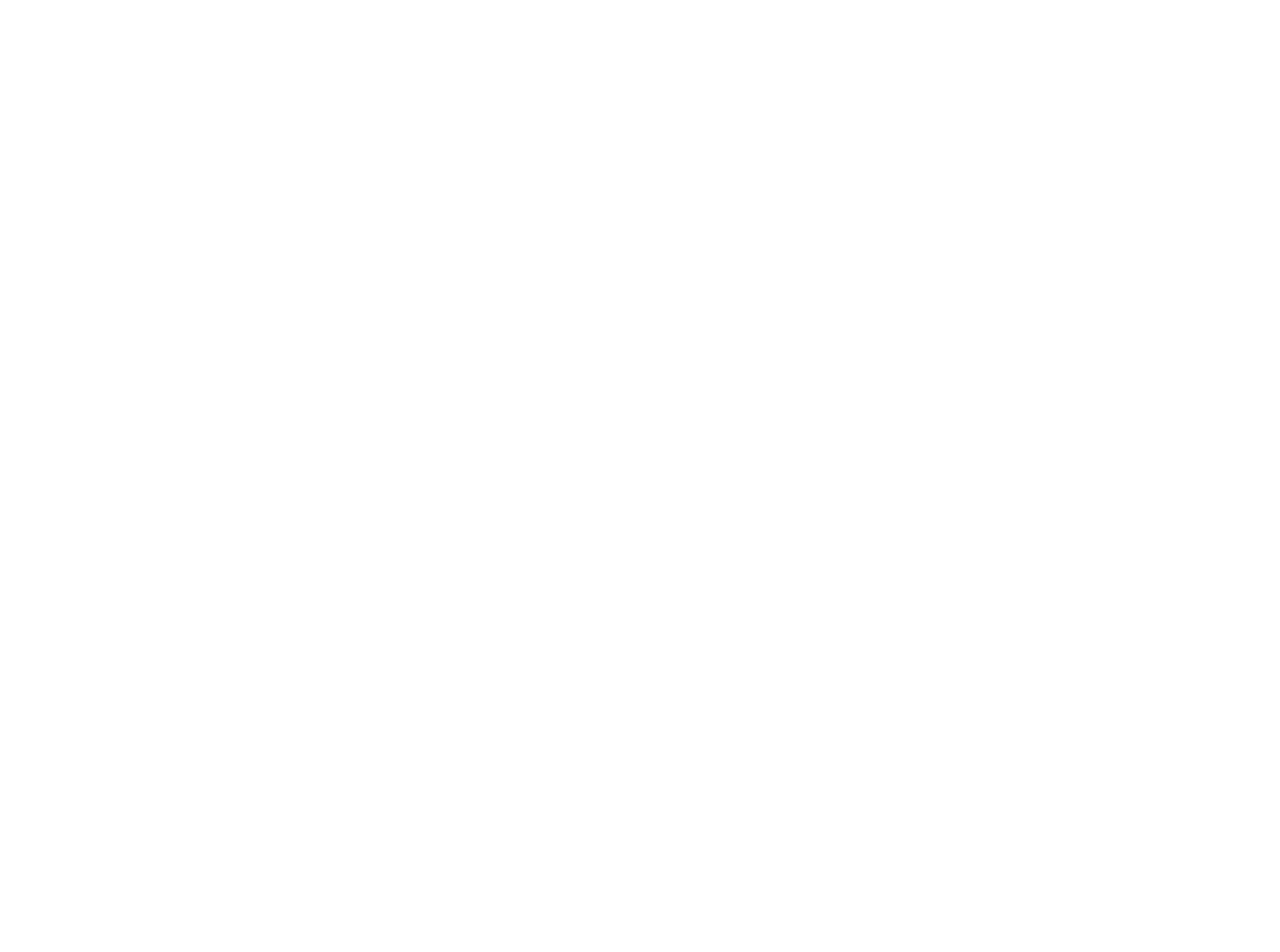
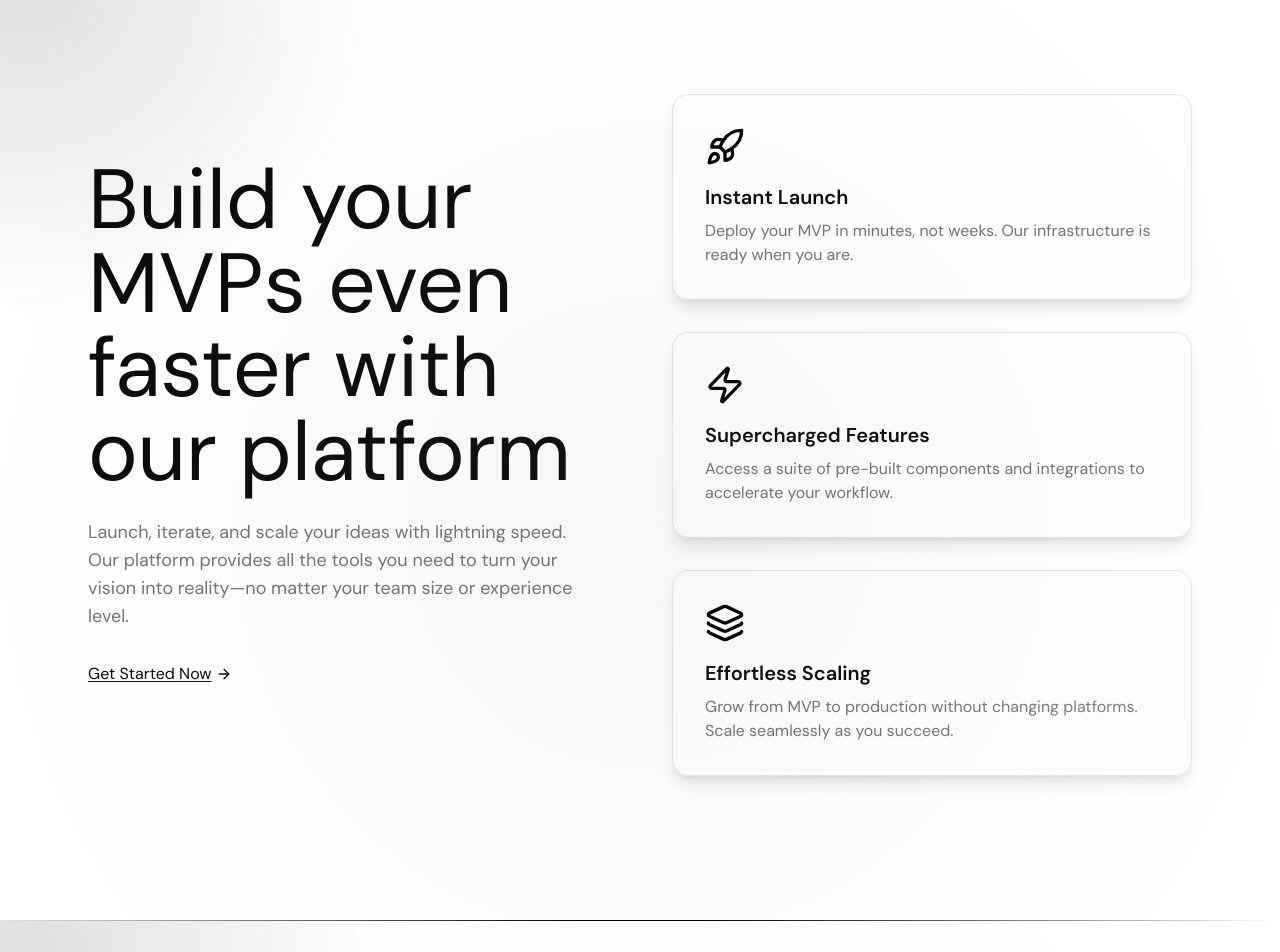
Before and after one commit to EasyGoDocs/easygodocs, a Next.js app: page / in a window 1280 px wide. Shown: the part 1700-2652 px from the top of the page. Before the commit the page ends 1650 px from the top, so only its background shows below. Built offline with nearby package versions, Linux system fonts and the light colour scheme.

Commit message:
feat: about us page and mvp section

```diff
--- a/src/app/(public)/page.tsx
+++ b/src/app/(public)/page.tsx
@@ -1,6 +1,14 @@
 import React from "react";
-import { HeroSection } from "@/components/blocks/hero-section-1";
+import { HeroSection } from "@/components/page-components/hero-section-1";
+import AboutUsSection from "@/components/page-components/about-us-section";
+import MvpPromoSection from "@/components/page-components/mvp-promo-section";
 
 export default function page() {
-  return <HeroSection />;
+  return (
+    <>
+      <HeroSection />
+      <MvpPromoSection />
+      <AboutUsSection />
+    </>
+  );
 }
--- /dev/null
+++ b/src/components/page-components/about-us-section.tsx
@@ -0,0 +1,76 @@
+"use client";
+import React from "react";
+import Link from "next/link";
+import { Button, buttonVariants } from "@/components/ui/button";
+import { cn } from "@/lib/utils";
+import { ArrowRight } from "lucide-react";
+
+export function AboutUsSection() {
+  return (
+    <section className="relative overflow-hidden py-24 md:py-36 bg-background">
+      <div className="h-[1px] w-full bg-gradient-to-r from-white via-black to-white absolute top-0"></div>
+      {/* Radial gradient top left */}
+      <div
+        aria-hidden="true"
+        className="pointer-events-none absolute -top-32 -left-32 w-[32rem] h-[32rem] rounded-full bg-[radial-gradient(circle_at_30%_30%,rgba(0,0,0,0.12)_0%,transparent_70%)] z-0"
+      />
+      {/* Radial gradient bottom right */}
+      <div
+        aria-hidden="true"
+        className="pointer-events-none absolute bottom-0 right-0 w-[25rem] h-[25rem] rounded-full bg-[radial-gradient(circle_at_70%_70%,rgba(255,255,255,0.10)_0%,transparent_90%)] z-0"
+      />
+      {/* Subtle center radial gradient */}
+      <div
+        aria-hidden="true"
+        className="pointer-events-none absolute inset-0 w-full h-full bg-[radial-gradient(circle_at_50%_60%,rgba(128,128,128,0.07)_0%,transparent_80%)] z-0"
+      />
+
+      <div className="mx-auto max-w-6xl px-6 flex flex-col md:flex-row items-center md:items-start gap-12 md:gap-16 text-left">
+        {/* Left: Cards */}
+        <div className="flex-1 w-full grid grid-cols-1 gap-8 md:grid-cols-1 xl:grid-cols-1">
+          <div className="flex flex-col gap-8">
+            <div className="bg-card/80 rounded-2xl p-8 shadow-lg border border-border">
+              <h3 className="text-2xl font-semibold text-foreground mb-2">
+                Our Mission
+              </h3>
+              <p className="text-muted-foreground">
+                To revolutionize the way teams approach documentation by
+                providing modern, intuitive, and collaborative tools that fit
+                seamlessly into your workflow.
+              </p>
+            </div>
+            <div className="bg-card/80 rounded-2xl p-8 shadow-lg border border-border">
+              <h3 className="text-2xl font-semibold text-foreground mb-2">
+                Our Team
+              </h3>
+              <p className="text-muted-foreground">
+                A diverse group of engineers, designers, and creators dedicated
+                to building the future of documentation. We value innovation,
+                transparency, and user-centric design.
+              </p>
+            </div>
+          </div>
+        </div>
+        {/* Right: Text */}
+        <div className="flex-1 max-w-xl">
+          <h2 className="text-balance text-4xl md:text-7xl lg:mt-16 xl:text-[5.25rem] mb-6">
+            About Us
+          </h2>
+          <p className="max-w-lg text-lg text-muted-foreground mb-8">
+            We are passionate about making documentation effortless, beautiful,
+            and accessible for everyone. Our mission is to empower teams to
+            create, share, and maintain world-class documentation with ease.
+          </p>
+          <Link
+            href="#contact"
+            className="group inline-flex items-center justify-center gap-1 underline underline-offset-2 hover:scale-105 transition ease-linear duration-100"
+          >
+            Contact Us <ArrowRight className="size-4" />
+          </Link>
+        </div>
+      </div>
+    </section>
+  );
+}
+
+export default AboutUsSection;
--- a/src/components/blocks/hero-section-1.tsx
+++ b/src/components/page-components/hero-section-1.tsx
@@ -104,10 +104,10 @@ export function HeroSection() {
                     </div>
                   </Link>
 
-                  <h1 className="mt-8 max-w-4xl mx-auto text-balance text-6xl md:text-7xl lg:mt-16 xl:text-[5.25rem]">
+                  <h1 className="mt-8 max-w-4xl mx-auto text-balance text-4xl md:text-7xl lg:mt-16 xl:text-[5.25rem]">
                     Modern Solutions to Master Documentation
                   </h1>
-                  <p className="mx-auto mt-8 max-w-2xl text-balance text-lg">
+                  <p className="mx-auto mt-8 max-w-2xl text-muted-foreground text-lg">
                     &quot;Documentation should be as easy as writing code.
                     EasyGoDocs makes it possible.&quot;
                   </p>
--- /dev/null
+++ b/src/components/page-components/mvp-promo-section.tsx
@@ -0,0 +1,84 @@
+"use client";
+import React from "react";
+import Link from "next/link";
+import { Rocket, Zap, Layers, ArrowRight } from "lucide-react";
+
+export function MvpPromoSection() {
+  return (
+    <section className="relative overflow-hidden py-24 md:py-36 bg-background">
+      <div className="h-[1px] w-full bg-gradient-to-r from-white via-black to-white absolute top-0"></div>
+      {/* Radial gradient top left */}
+      <div
+        aria-hidden="true"
+        className="pointer-events-none absolute -top-32 -left-32 w-[32rem] h-[32rem] rounded-full bg-[radial-gradient(circle_at_30%_30%,rgba(0,0,0,0.12)_0%,transparent_70%)] z-0"
+      />
+      {/* Radial gradient bottom right */}
+      <div
+        aria-hidden="true"
+        className="pointer-events-none absolute bottom-0 right-0 w-[25rem] h-[25rem] rounded-full bg-[radial-gradient(circle_at_70%_70%,rgba(255,255,255,0.10)_0%,transparent_90%)] z-0"
+      />
+      {/* Subtle center radial gradient */}
+      <div
+        aria-hidden="true"
+        className="pointer-events-none absolute inset-0 w-full h-full bg-[radial-gradient(circle_at_50%_60%,rgba(128,128,128,0.07)_0%,transparent_80%)] z-0"
+      />
+
+      <div className="mx-auto max-w-6xl px-6 flex flex-col md:flex-row items-center md:items-start gap-12 md:gap-16 text-left">
+        {/* Left: Text */}
+        <div className="flex-1 max-w-xl">
+          <h2 className="text-balance text-4xl md:text-7xl lg:mt-16 xl:text-[5.25rem] mb-6">
+            Build your MVPs even faster with our platform
+          </h2>
+          <p className="max-w-lg text-lg text-muted-foreground mb-8">
+            Launch, iterate, and scale your ideas with lightning speed. Our
+            platform provides all the tools you need to turn your vision into
+            reality—no matter your team size or experience level.
+          </p>
+          <Link
+            href="#get-started"
+            className="group inline-flex items-center justify-center gap-1 underline underline-offset-2 hover:scale-105 transition ease-linear duration-100"
+          >
+            Get Started Now <ArrowRight className="size-4" />
+          </Link>
+        </div>
+        {/* Right: Feature Cards */}
+        <div className="flex-1 w-full grid grid-cols-1 gap-8 md:grid-cols-1 xl:grid-cols-1">
+          <div className="flex flex-col gap-8">
+            <div className="bg-card/80 rounded-2xl p-8 shadow-lg border border-border transition-transform hover:-translate-y-2 hover:shadow-2xl duration-200">
+              <Rocket className="h-10 w-10 text-black mb-4" />
+              <h3 className="text-xl font-semibold text-foreground mb-2">
+                Instant Launch
+              </h3>
+              <p className="text-muted-foreground">
+                Deploy your MVP in minutes, not weeks. Our infrastructure is
+                ready when you are.
+              </p>
+            </div>
+            <div className="bg-card/80 rounded-2xl p-8 shadow-lg border border-border transition-transform hover:-translate-y-2 hover:shadow-2xl duration-200">
+              <Zap className="h-10 w-10 text-black mb-4 " />
+              <h3 className="text-xl font-semibold text-foreground mb-2">
+                Supercharged Features
+              </h3>
+              <p className="text-muted-foreground">
+                Access a suite of pre-built components and integrations to
+                accelerate your workflow.
+              </p>
+            </div>
+            <div className="bg-card/80 rounded-2xl p-8 shadow-lg border border-border transition-transform hover:-translate-y-2 hover:shadow-2xl duration-200">
+              <Layers className="h-10 w-10 text-black mb-4 " />
+              <h3 className="text-xl font-semibold text-foreground mb-2">
+                Effortless Scaling
+              </h3>
+              <p className="text-muted-foreground">
+                Grow from MVP to production without changing platforms. Scale
+                seamlessly as you succeed.
+              </p>
+            </div>
+          </div>
+        </div>
+      </div>
+    </section>
+  );
+}
+
+export default MvpPromoSection;
```
